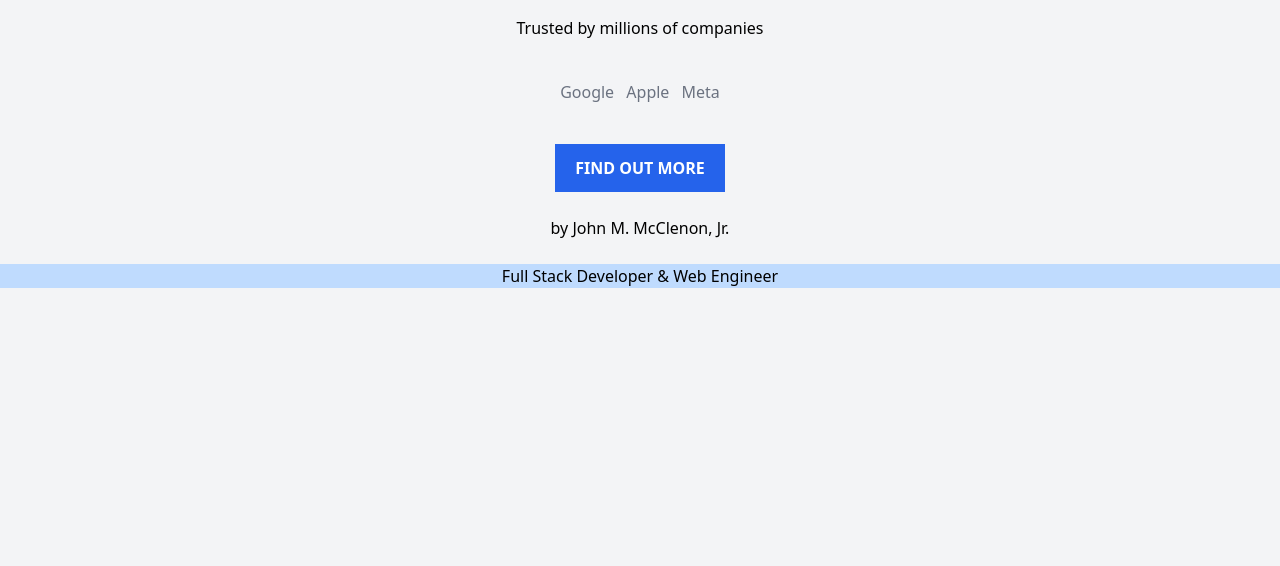
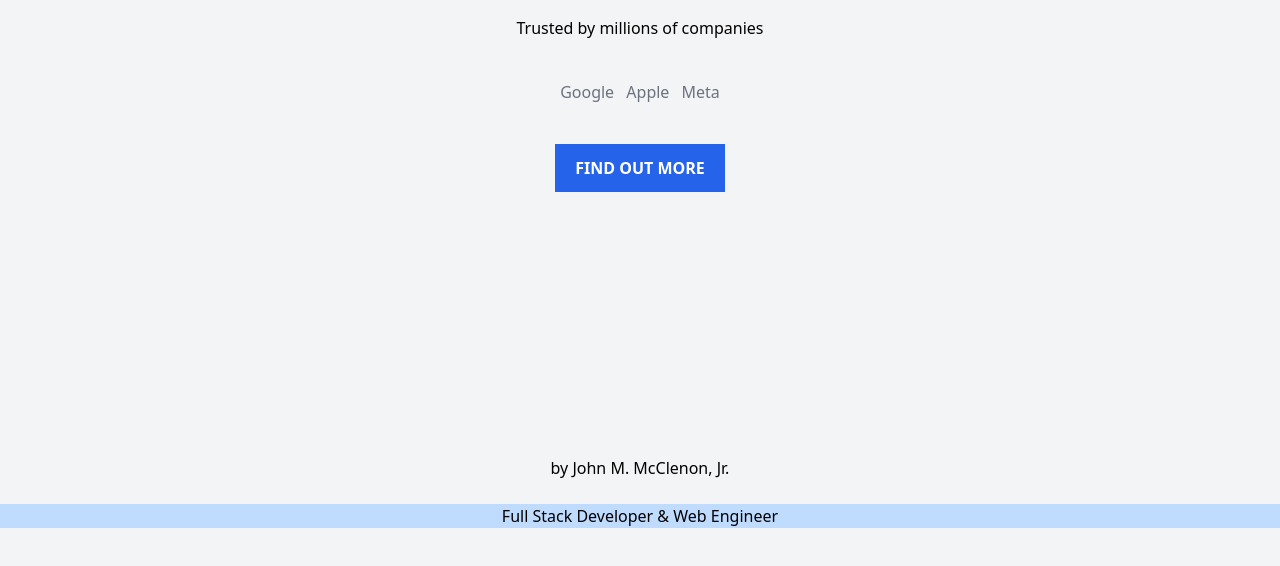
Before and after one commit to jmcclenon/tailwindcss, a plain HTML site: page index.html in a window 1280 px wide. Shown: the part 76-642 px from the top of the page. Drawn offline with nearby package versions, Linux system fonts and the light colour scheme.

Commit message:
Changed line 16 back to 60

```diff
--- a/index.html
+++ b/index.html
@@ -13,7 +13,7 @@
         <li class="inline text-gray-500 mx-1">Meta</li>
       </ul>
       <button class="block text-white bg-blue-600 px-5 py-3 mx-auto mt-10 font-bold uppercase">Find out more</button>
-      <div class ="py-65">
+      <div class ="py-60">
 
         <p class="text-center py-6">by John M. McClenon, Jr.</p>
         <p class="text-center bg-blue-200">Full Stack Developer & Web Engineer</p>
```
